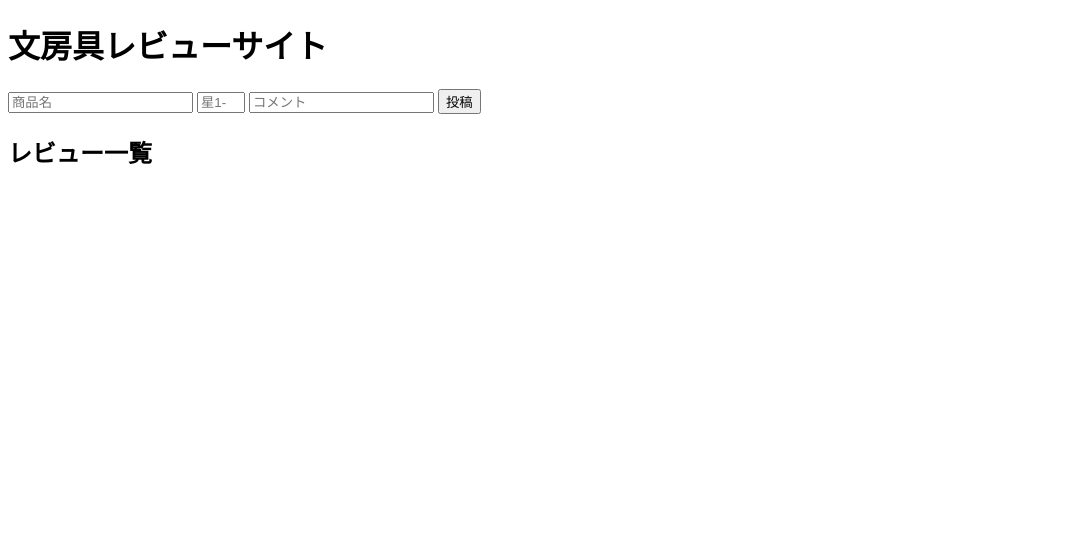
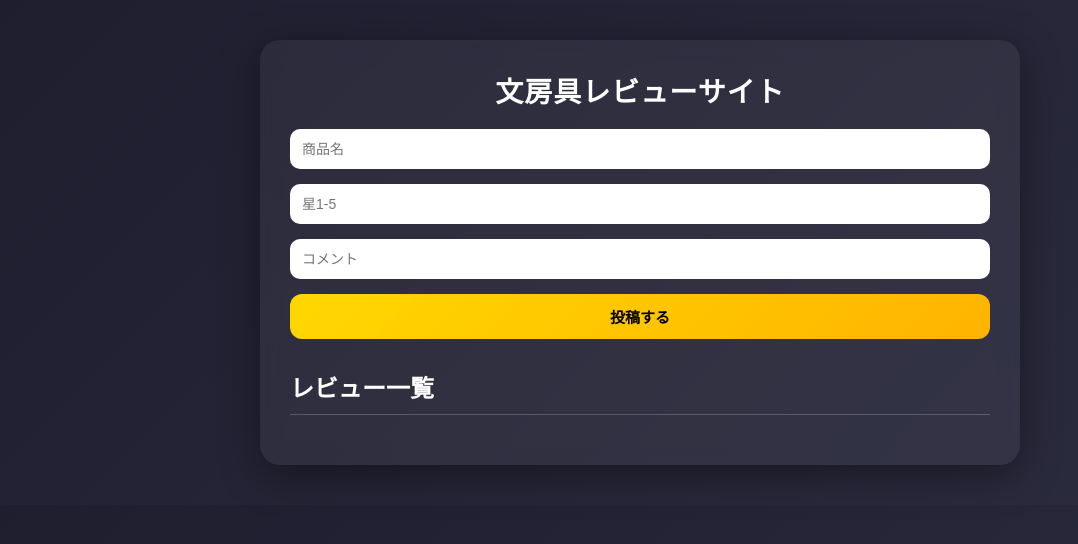
Before and after one commit to hagao0210/stationery-review, a website: page public/index.html in a window 1280 px wide. Shown: the top 544 px of the page, without its empty margins (0-1078 px from the left). Drawn offline with Linux system fonts and the light colour scheme; no server answers.

Commit message:
UI upgrade

```diff
--- a/public/index.html
+++ b/public/index.html
@@ -1,24 +1,138 @@
 <!DOCTYPE html>
-<html>
+<html lang="ja">
 <head>
+  <meta charset="UTF-8">
   <title>文房具レビュー</title>
+  <meta name="viewport" content="width=device-width, initial-scale=1.0">
+  <style>
+    body {
+      margin: 0;
+      font-family: -apple-system, BlinkMacSystemFont, "Segoe UI", Roboto, sans-serif;
+      background: linear-gradient(135deg, #1e1e2f, #2c2c3f);
+      color: #ffffff;
+      display: flex;
+      justify-content: center;
+      padding: 40px 20px;
+    }
+
+    .container {
+      width: 100%;
+      max-width: 700px;
+      background: rgba(255, 255, 255, 0.05);
+      backdrop-filter: blur(10px);
+      border-radius: 20px;
+      padding: 30px;
+      box-shadow: 0 10px 40px rgba(0, 0, 0, 0.4);
+    }
+
+    h1 {
+      margin-top: 0;
+      font-size: 28px;
+      text-align: center;
+      letter-spacing: 1px;
+    }
+
+    .form-group {
+      margin-bottom: 15px;
+    }
+
+    input {
+      width: 100%;
+      padding: 12px;
+      border-radius: 10px;
+      border: none;
+      font-size: 14px;
+      outline: none;
+      box-sizing: border-box;
+    }
+
+    input[type="number"] {
+      appearance: textfield;
+    }
+
+    button {
+      width: 100%;
+      padding: 12px;
+      border-radius: 12px;
+      border: none;
+      font-size: 15px;
+      font-weight: bold;
+      cursor: pointer;
+      background: linear-gradient(135deg, #ffd700, #ffb400);
+      color: #000;
+      transition: transform 0.15s ease, box-shadow 0.15s ease;
+    }
+
+    button:hover {
+      transform: translateY(-2px);
+      box-shadow: 0 5px 15px rgba(255, 215, 0, 0.4);
+    }
+
+    h2 {
+      margin-top: 30px;
+      border-bottom: 1px solid rgba(255,255,255,0.2);
+      padding-bottom: 10px;
+    }
+
+    ul {
+      list-style: none;
+      padding: 0;
+    }
+
+    li {
+      background: rgba(255,255,255,0.08);
+      padding: 15px;
+      border-radius: 12px;
+      margin-bottom: 12px;
+    }
+
+    .item-name {
+      font-weight: bold;
+      margin-bottom: 5px;
+    }
+
+    .stars {
+      color: #ffd700;
+      margin-bottom: 5px;
+    }
+
+    .comment {
+      opacity: 0.9;
+    }
+  </style>
 </head>
 <body>
+  <div class="container">
     <h1>文房具レビューサイト</h1>
 
+    <div class="form-group">
       <input id="name" placeholder="商品名">
+    </div>
+
+    <div class="form-group">
       <input id="rating" type="number" min="1" max="5" placeholder="星1-5">
+    </div>
+
+    <div class="form-group">
       <input id="comment" placeholder="コメント">
-  <button onclick="addReview()">投稿</button>
+    </div>
+
+    <button onclick="addReview()">投稿する</button>
 
     <h2>レビュー一覧</h2>
     <ul id="list"></ul>
+  </div>
 
 <script>
 async function addReview() {
-  const name = document.getElementById("name").value;
+  const name = document.getElementById("name").value.trim();
   const rating = document.getElementById("rating").value;
-  const comment = document.getElementById("comment").value;
+  const comment = document.getElementById("comment").value.trim();
+
+  if (!name || !rating || !comment) {
+    alert("すべて入力してください");
+    return;
+  }
 
   await fetch("/reviews", {
     method: "POST",
@@ -26,10 +140,15 @@ async function addReview() {
     body: JSON.stringify({ name, rating, comment })
   });
 
+  document.getElementById("name").value = "";
+  document.getElementById("rating").value = "";
+  document.getElementById("comment").value = "";
+
   loadReviews();
 }
 
 async function loadReviews() {
+  try {
     const res = await fetch("/reviews");
     const reviews = await res.json();
 
@@ -38,9 +157,20 @@ async function loadReviews() {
 
     reviews.forEach(r => {
       const li = document.createElement("li");
-    li.textContent = `${r.name} ⭐${r.rating} - ${r.comment}`;
+
+      const stars = "★".repeat(r.rating) + "☆".repeat(5 - r.rating);
+
+      li.innerHTML = `
+        <div class="item-name">${r.name}</div>
+        <div class="stars">${stars}</div>
+        <div class="comment">${r.comment}</div>
+      `;
+
       list.appendChild(li);
     });
+  } catch (error) {
+    console.log("レビュー取得エラー:", error);
+  }
 }
 
 loadReviews();
```
Lines whose indentation alone changed are shown as unchanged.
